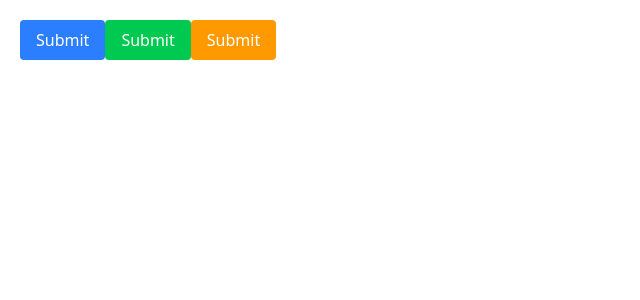
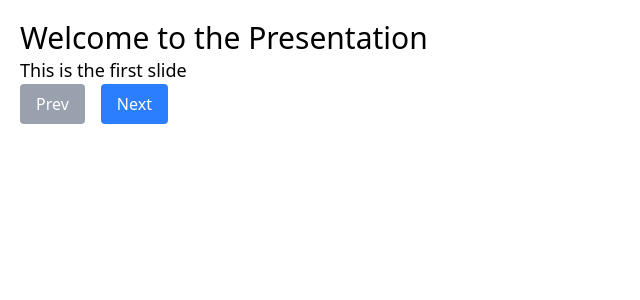
Before and after one commit to dan-kingo/geeks, a React (Vite) app: page / in a window 1280 px wide. Shown: the top 300 px of the page, without its empty margins (0-640 px from the left). Built offline with nearby package versions, Linux system fonts and the light colour scheme.

Commit message:
make sildes functionality

```diff
--- a/src/App.tsx
+++ b/src/App.tsx
@@ -1,12 +1,22 @@
-import Button from "./components/Button";
-
+import { useState } from "react";
+import Slide from "./components/Slide";
+import { Slide as SlideType } from "./components/Slide";
 const App = () => {
 
+  const [slides, _setSlides] = useState<SlideType[]>([{
+    title: "Welcome to the Presentation",
+    subtitle: "This is the first slide"
+  },{
+    title: "Next Slide",
+    subtitle: "This is the second slide"
+  },{
+    title: "Final Slide",
+    subtitle: "This is the last slide"
+  }])
   return (
     <>
-<Button color="bg-blue-500">Submit</Button>
-<Button color="bg-green-500">Submit</Button>
-<Button color="bg-amber-500">Submit</Button>
+
+<Slide slides={slides} />
 
   </>
   );
--- /dev/null
+++ b/src/components/Slide.tsx
@@ -0,0 +1,44 @@
+import { useState } from "react";
+
+export interface Slide {
+  title: string;
+  subtitle: string;
+}
+
+interface Props {
+  slides: Slide[];
+}
+const Slide = ({ slides }: Props) => {
+  const [slide, setSlide] = useState(0);
+  return (
+    <div>
+      <h1 className="text-3xl">{slides[slide].title}</h1>
+      <p className="text-lg">{slides[slide].subtitle}</p>
+      <div className="flex gap-4">
+        <button
+          className={`px-4 py-2 rounded-sm text-white  ${
+            slide === 0 ? "bg-gray-400 cursor-not-allowed" : "bg-blue-500 cursor-pointer"
+          }`}
+          disabled={slide === 0}
+          onClick={() => setSlide(slide - 1)}
+        >
+          Prev
+        </button>
+
+        <button
+          className={`px-4 py-2 rounded-sm text-white  ${
+            slide === slides.length - 1
+              ? "bg-gray-400 cursor-not-allowed"
+              : "bg-blue-500 cursor-pointer"
+          }`}
+          disabled={slide === slides.length - 1}
+          onClick={() => setSlide(slide + 1)}
+        >
+          Next
+        </button>
+      </div>
+    </div>
+  );
+};
+
+export default Slide;
```
